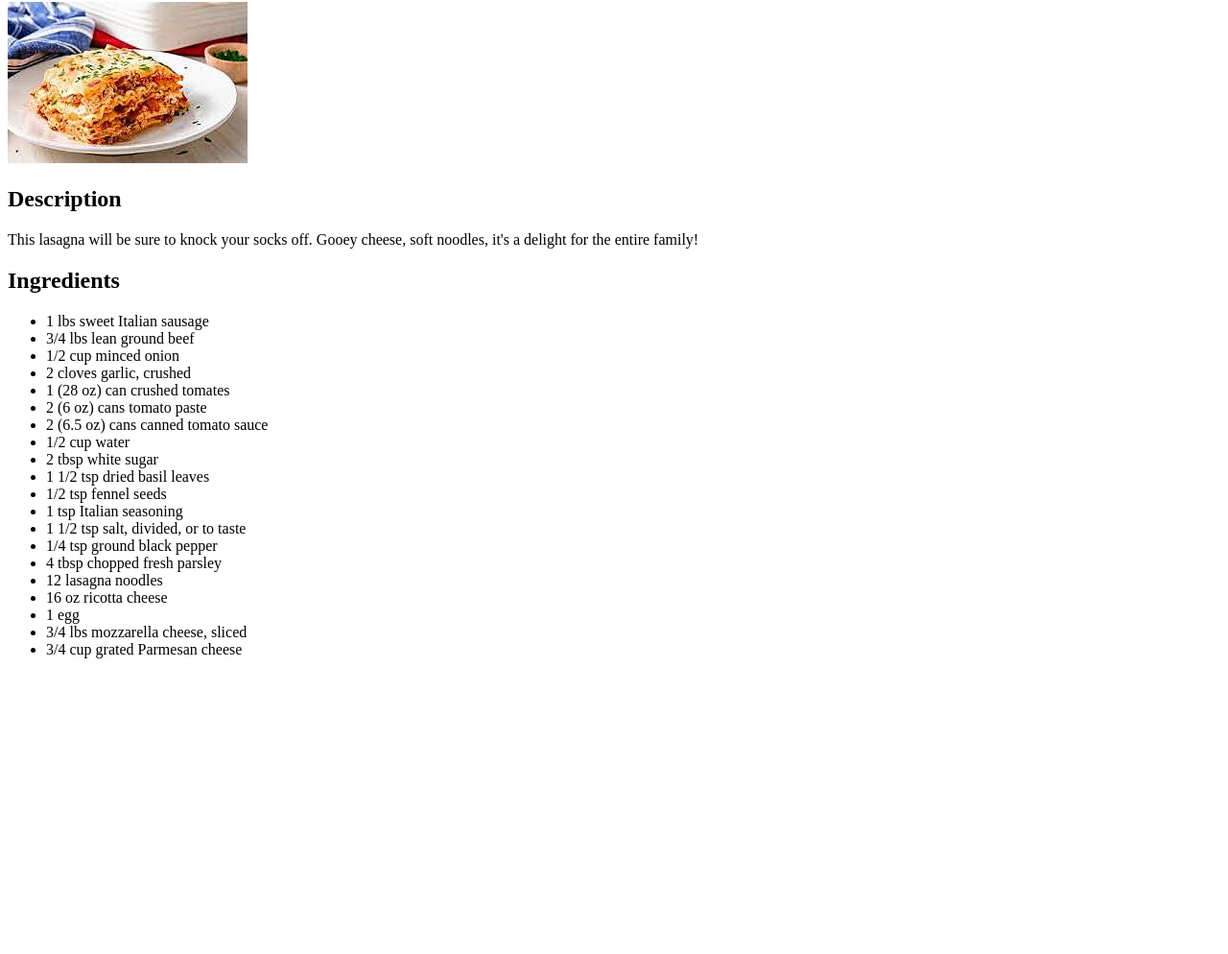
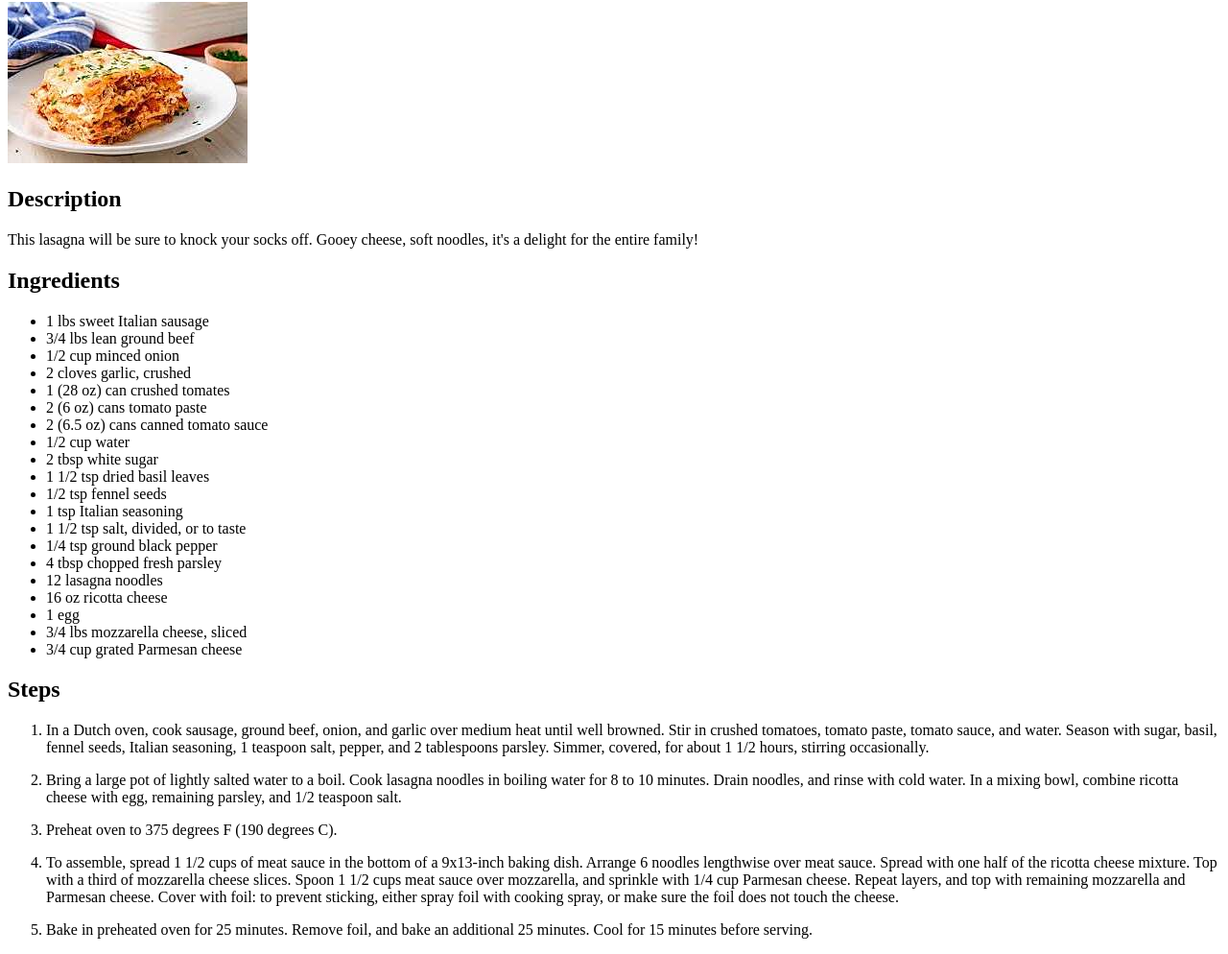
Before and after one commit to greldredge/odin-recipes, a plain HTML site: page recipes/lasagna.html in a window 1280 px wide. Shown: the part 78-1072 px from the top of the page at 96% size. Before the commit the page ends 800 px from the top, so only its background shows below. Drawn offline with Linux system fonts and the light colour scheme.

Commit message:
Updated links on homepage, finished lasagna recipe.

```diff
--- a/recipes/lasagna.html
+++ b/recipes/lasagna.html
@@ -37,4 +37,18 @@
     <li>3/4 lbs mozzarella cheese, sliced</li>
     <li>3/4 cup grated Parmesan cheese</li>
   </ul>
+
+  <h2>Steps</h2>
+
+  <ol>
+    <li><p>In a Dutch oven, cook sausage, ground beef, onion, and garlic over medium heat until well browned. Stir in crushed tomatoes, tomato paste, tomato sauce, and water. Season with sugar, basil, fennel seeds, Italian seasoning, 1 teaspoon salt, pepper, and 2 tablespoons parsley. Simmer, covered, for about 1 1/2 hours, stirring occasionally.</p></li>
+
+    <li><p>Bring a large pot of lightly salted water to a boil. Cook lasagna noodles in boiling water for 8 to 10 minutes. Drain noodles, and rinse with cold water. In a mixing bowl, combine ricotta cheese with egg, remaining parsley, and 1/2 teaspoon salt.</p></li>
+
+    <li><p>Preheat oven to 375 degrees F (190 degrees C).</p></li>
+
+    <li><p>To assemble, spread 1 1/2 cups of meat sauce in the bottom of a 9x13-inch baking dish. Arrange 6 noodles lengthwise over meat sauce. Spread with one half of the ricotta cheese mixture. Top with a third of mozzarella cheese slices. Spoon 1 1/2 cups meat sauce over mozzarella, and sprinkle with 1/4 cup Parmesan cheese. Repeat layers, and top with remaining mozzarella and Parmesan cheese. Cover with foil: to prevent sticking, either spray foil with cooking spray, or make sure the foil does not touch the cheese.</p></li>
+
+    <li><p>Bake in preheated oven for 25 minutes. Remove foil, and bake an additional 25 minutes. Cool for 15 minutes before serving.</p></li>
+  </ol>
 </html>
```
Also changed, not shown: index.html (+2 -0 lines).
